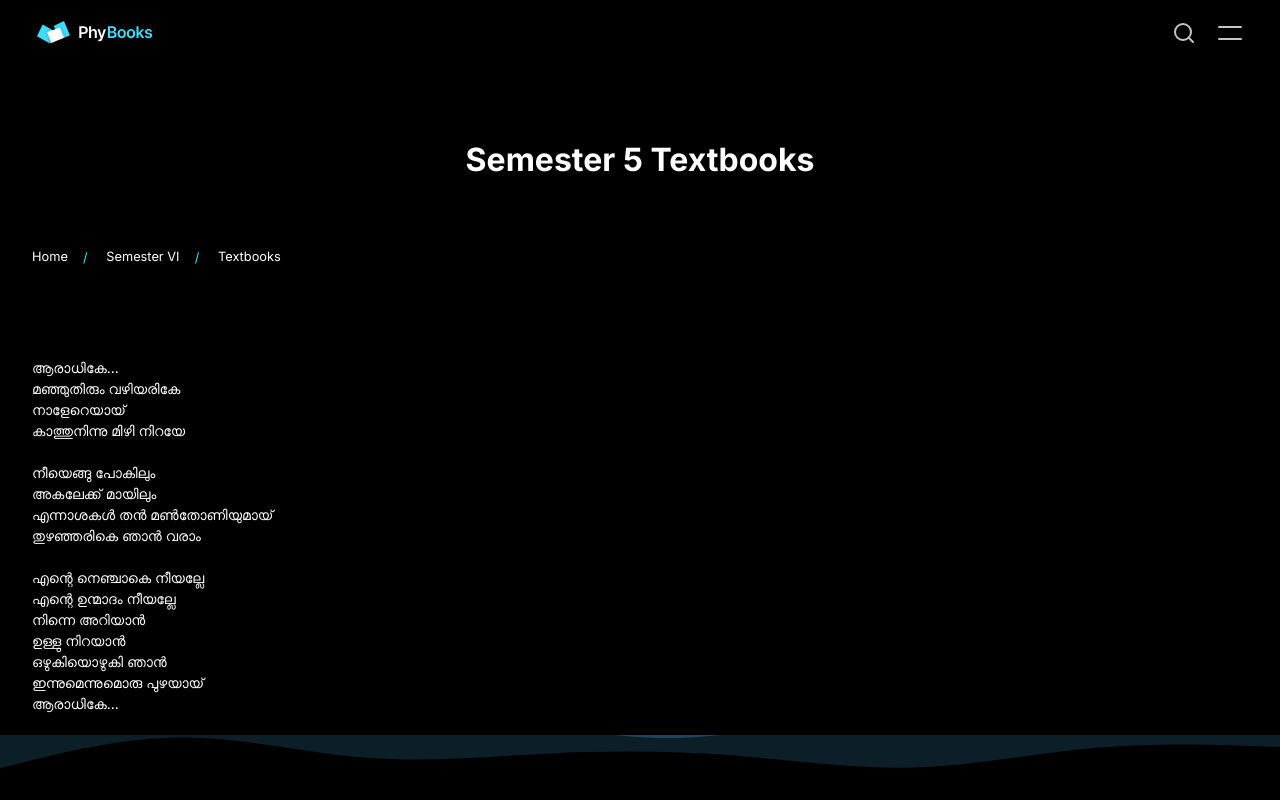
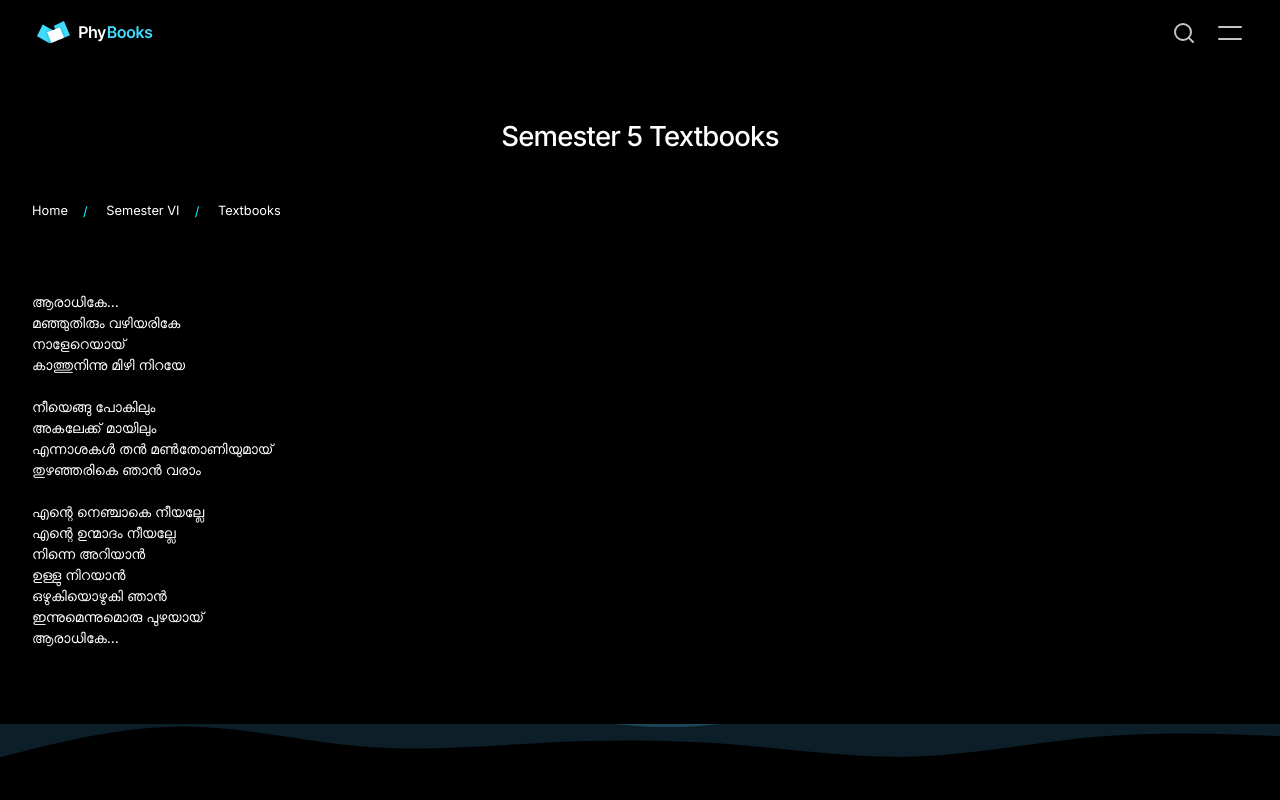
Before and after one commit to FarisPalayi/phybooks, a Next.js app: page /books in a window 1280 px wide. Shown: the top 800 px of the page. Built offline with nearby package versions, Linux system fonts and the light colour scheme.

Commit message:
books page spacing improved

```diff
--- a/src/app/books/page.js
+++ b/src/app/books/page.js
@@ -1,12 +1,13 @@
 import Breadcrumb from "../components/shared/Breadcrumb";
 import Lyrics from "./lyrics";
+import styles from "../styles/components/Books.module.scss";
 
 export default function Page() {
   const category = "Semester 5";
 
   return (
-    <main className="main" style={{ gap: 60, padding: "0 5px" }}>
-      <h1 style={{ marginTop: "76px" }}> {category} Textbooks</h1>
+    <main className={`main ${styles.books}`}>
+      <h1 className={styles.books__header}> {category} Textbooks</h1>
       <Breadcrumb />
       <Lyrics />
     </main>
--- /dev/null
+++ b/src/app/styles/components/Books.module.scss
@@ -0,0 +1,13 @@
+@use "../abstracts/" as *;
+
+// main container for the page
+.books {
+  gap: rem(40);
+  padding: rem(55) rem(5);
+}
+
+.books__header {
+  font-size: rem(27.5);
+  font-weight: 500;
+  letter-spacing: -0.05rem;
+}
```
